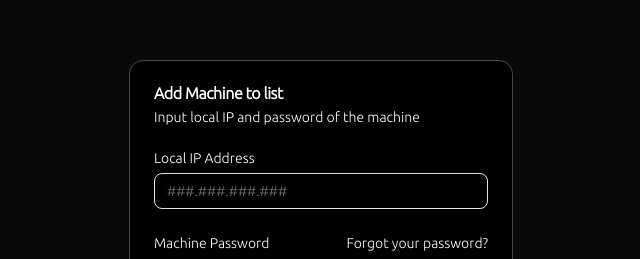
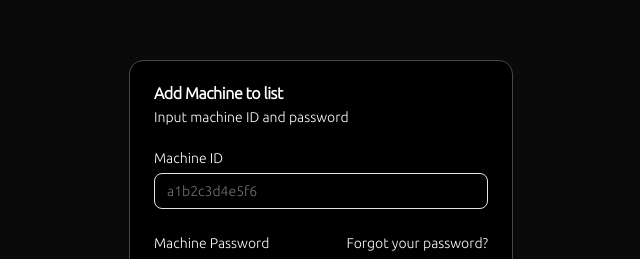
Before and after one commit to notnimo/remote-machine-server, a Next.js app: page /add-machine in a window 1280 px wide. Shown: the part 179-438 px from the top of the page, without its empty margins (319-959 px from the left). Built offline with nearby package versions, Linux system fonts and the light colour scheme.

Commit message:
corrected add machine form

```diff
--- a/src/app/add-machine/page.tsx
+++ b/src/app/add-machine/page.tsx
@@ -7,12 +7,12 @@ import {
 } from "@/src/ui/form-components";
 
 export default function AddMachineCard() {
-	const ipField = {
+	const idField = {
 		htmlFor: "username",
-		label: "Local IP Address",
-		placeholder: "###.###.###.###",
+		label: "Machine ID",
+		placeholder: "a1b2c3d4e5f6",
 		type: "user-name",
-		id: "ip-address-field",
+		id: "id-address-field",
 	};
 	const machinePasswordField = {
 		htmlFor: "password",
@@ -26,11 +26,11 @@ export default function AddMachineCard() {
 			<Card className="w-full max-w-sm bg-black">
 				<FormHeaderGroup
 					formHeader="Add Machine to list"
-					formDescription="Input local IP and password of the machine"
+					formDescription="Input machine ID and password"
 				/>
 				<FormInputGroup
 					inputFields={{
-						username: ipField,
+						username: idField,
 						password: machinePasswordField,
 					}}
 				/>
```
